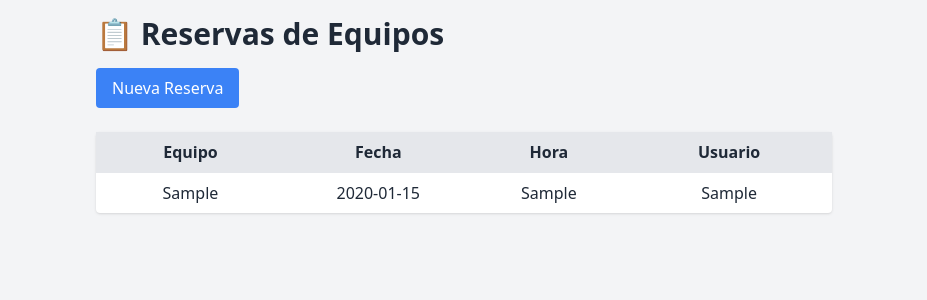
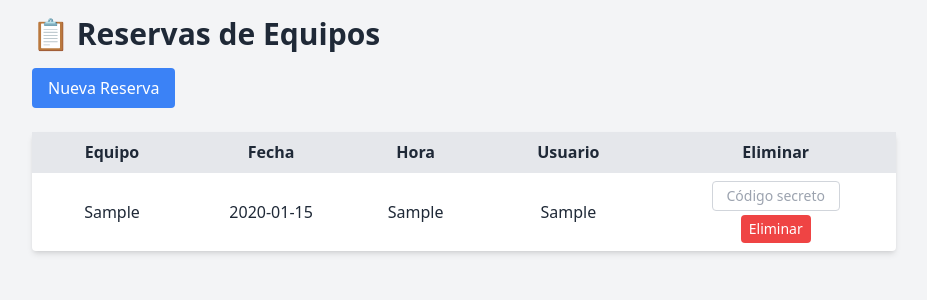
Before and after one commit to dugaveral/lab-reservas, a Flask app: page / in a window 1280 px wide. Shown: the top 300 px of the page, without its empty margins (176-1103 px from the left). Run offline with Flask 3, Linux system fonts and the light colour scheme; tables that the repository leaves empty hold one stand-in row (values such as "Sample post"); some libraries are stand-ins or nearby versions.

Commit message:
Actualiza sistema con envío de correos, códigos y mejoras visuales

```diff
--- a/app.py
+++ b/app.py
@@ -1,12 +1,28 @@
 import os
 import sqlite3
+import random
+import string
 from flask import Flask, render_template, request, redirect
+import sendgrid
+from sendgrid.helpers.mail import Mail
 
 app = Flask(__name__)
 
-# Ruta absoluta para evitar errores en entornos como Render
 BASE_DIR = os.path.dirname(os.path.abspath(__file__))
 DB_PATH = os.path.join(BASE_DIR, "reservas.db")
+
+def generar_codigo():
+    return ''.join(random.choices(string.ascii_uppercase + string.digits, k=6))
+
+def enviar_correo(destinatario, codigo):
+    sg = sendgrid.SendGridAPIClient(api_key=os.environ.get('SENDGRID_API_KEY'))
+    message = Mail(
+        from_email='pades.reservas.laboratorios@gmail.com',  # reemplaza con tu correo verificado
+        to_emails=destinatario,
+        subject='Tu código de reserva de laboratorio',
+        html_content=f'<strong>Tu código secreto es:</strong> {codigo}'
+    )
+    sg.send(message)
 
 def init_db():
     conn = sqlite3.connect(DB_PATH)
@@ -17,7 +33,8 @@ def init_db():
             equipo TEXT NOT NULL,
             fecha TEXT NOT NULL,
             hora TEXT NOT NULL,
-            usuario TEXT NOT NULL
+            usuario TEXT NOT NULL,
+            codigo TEXT
         )
     ''')
     conn.commit()
@@ -39,6 +56,8 @@ def reservar():
         fecha = request.form['fecha']
         hora = request.form['hora']
         usuario = request.form['usuario']
+        correo = request.form['correo']
+        codigo = generar_codigo()
 
         conn = sqlite3.connect(DB_PATH)
         c = conn.cursor()
@@ -47,16 +66,45 @@ def reservar():
         solape = c.fetchone()
         if solape:
             conn.close()
-            return "⚠️ Ya existe una reserva para ese equipo en ese horario.", 400
+            return render_template("error.html", mensaje="⚠️ Ya existe una reserva para ese equipo en ese horario.")
 
-        c.execute('INSERT INTO reservas (equipo, fecha, hora, usuario) VALUES (?, ?, ?, ?)',
-                  (equipo, fecha, hora, usuario))
+        c.execute('INSERT INTO reservas (equipo, fecha, hora, usuario, codigo) VALUES (?, ?, ?, ?, ?)',
+                  (equipo, fecha, hora, usuario, codigo))
+        conn.commit()
+        conn.close()
+
+        try:
+            enviar_correo(correo, codigo)
+        except Exception as e:
+            print("Error al enviar correo:", e)
+
+        return render_template("codigo.html", codigo=codigo)
+
+    return render_template('reservar.html')
+
+@app.route('/eliminar/<int:reserva_id>', methods=['POST'])
+def eliminar_reserva(reserva_id):
+    codigo_ingresado = request.form['codigo'].strip().upper()
+
+    conn = sqlite3.connect(DB_PATH)
+    c = conn.cursor()
+    c.execute('SELECT codigo FROM reservas WHERE id = ?', (reserva_id,))
+    resultado = c.fetchone()
+
+    if not resultado:
+        conn.close()
+        return render_template("error.html", mensaje="❌ Reserva no encontrada.")
+
+    codigo_real = resultado[0].strip().upper()
+
+    if codigo_ingresado == codigo_real:
+        c.execute('DELETE FROM reservas WHERE id = ?', (reserva_id,))
         conn.commit()
         conn.close()
         return redirect('/')
+    else:
+        conn.close()
+        return render_template("error.html", mensaje="❌ Código incorrecto. No puedes eliminar esta reserva.")
 
-    return render_template('reservar.html')
-
-# Crear la base de datos al arrancar la app
 with app.app_context():
     init_db()
--- a/requirements.txt
+++ b/requirements.txt
@@ -1,2 +1,3 @@
 Flask
 gunicorn
+sendgrid
--- a/templates/index.html
+++ b/templates/index.html
@@ -1,22 +1,25 @@
 <!DOCTYPE html>
 <html>
 <head>
-    <title>Reservas de Equipos</title>
-    <script src="https://cdn.tailwindcss.com"></script>
+  <title>Reservas de Equipos</title>
+  <script src="https://cdn.tailwindcss.com"></script>
 </head>
 <body class="bg-gray-100 text-gray-800">
-  <div class="max-w-3xl mx-auto p-4">
-    <h1 class="text-3xl font-bold">📋 Reservas de Equipos</h1>
-    <a href="/reservar" class="mt-4 inline-block bg-blue-500 text-white px-4 py-2 rounded">
+  <div class="max-w-4xl mx-auto p-4">
+    <h1 class="text-3xl font-bold mb-4">📋 Reservas de Equipos</h1>
+
+    <a href="/reservar" class="inline-block bg-blue-500 text-white px-4 py-2 rounded hover:bg-blue-600">
       Nueva Reserva
     </a>
-    <table class="table-auto w-full mt-6 bg-white shadow rounded">
+
+    <table class="table-auto w-full mt-6 bg-white shadow-md rounded">
       <thead class="bg-gray-200">
-        <tr>
+        <tr class="text-center">
           <th class="px-4 py-2">Equipo</th>
           <th class="px-4 py-2">Fecha</th>
           <th class="px-4 py-2">Hora</th>
           <th class="px-4 py-2">Usuario</th>
+          <th class="px-4 py-2">Eliminar</th>
         </tr>
       </thead>
       <tbody>
@@ -26,6 +29,15 @@
           <td class="py-2">{{ r[2] }}</td>
           <td class="py-2">{{ r[3] }}</td>
           <td class="py-2">{{ r[4] }}</td>
+          <td class="py-2">
+            <form action="/eliminar/{{ r[0] }}" method="POST" class="flex flex-col items-center">
+              <input type="text" name="codigo" placeholder="Código secreto" required
+                     class="border border-gray-300 px-2 py-1 rounded text-sm text-center mb-1 w-32" />
+              <button type="submit" class="bg-red-500 text-white px-2 py-1 rounded text-sm hover:bg-red-600">
+                Eliminar
+              </button>
+            </form>
+          </td>
         </tr>
         {% endfor %}
       </tbody>
```
Also changed, not shown: render.yaml (+7 -2 lines), templates/error.html (added, +14 -0 lines), templates/reservar.html (+9 -4 lines).
